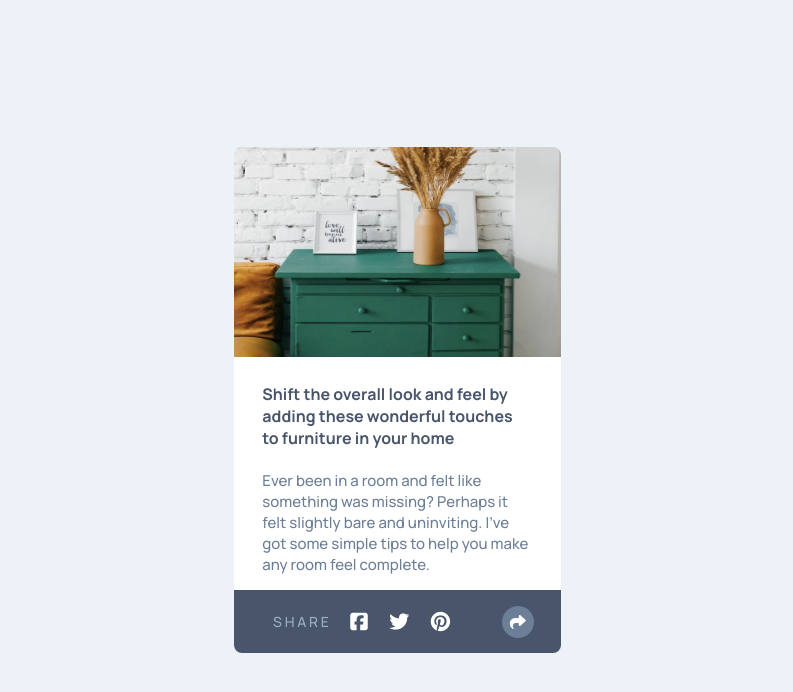
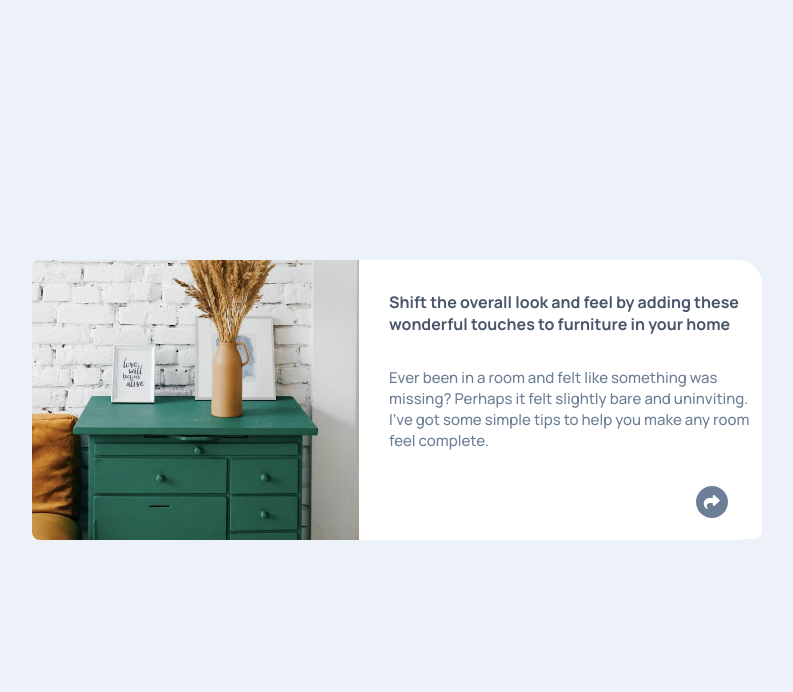
Before and after one commit to JotaJotaM1/prueba, a plain HTML site: page index.html in a window 1280 px wide. Shown: the whole page, without its empty margins (243-1036 px from the left). Drawn offline with Linux system fonts and the light colour scheme.

Commit message:
prueba para la media

```diff
--- a/css/style.css
+++ b/css/style.css
@@ -18,7 +18,7 @@ main {
 .containerbox {
   background-color: white;
   width: 327px;
-border-radius: 1.5rem;
+  border-radius: 1.5rem;
 }
 .img {
   width: 327px;
@@ -63,3 +63,32 @@ p {
   margin-left: 30px;
   margin-right: 1rem;
 }
+
+@media (min-width: 1024px){
+.containerbox{
+  display: flex;
+  width: 730px;
+  height: 280px;
+}
+.article{
+  display: block;
+}
+.img{
+  height: auto;
+  border-top-left-radius: 0.5rem;
+  border-bottom-left-radius: 0.5rem;
+  border-top-right-radius: 0;
+  border-bottom-right-radius: 0;
+}
+
+.icons{
+  background-color: white;
+}
+.share{
+  color: white;
+  background-image: url('../img/avatar-michelle.png');
+}
+h4, p {
+  padding:10px 0 0 30px;
+}
+}
--- a/index.html
+++ b/index.html
@@ -17,16 +17,15 @@
       <div class="containerbox">
         <img class="img" src="img/drawers.jpg" />
         <div class="article">
-          <h4 class="text">
+          <h4>
             Shift the overall look and feel by adding these wonderful touches to
             furniture in your home
           </h4>
-          <p class="texttwo">
+          <p>
             Ever been in a room and felt like something was missing? Perhaps it
             felt slightly bare and uninviting. I’ve got some simple tips to help
             you make any room feel complete.
           </p>
-        </div>
         <div class="icons">
           <p class="share">S H A R E</p>
           <i class="fab fa-facebook-square"></i>
@@ -35,6 +34,7 @@
           <div><i class="fas fa-share"></i></div>
         </div>
       </div>
+      </div>
     </main>
   </body>
 </html>
```
